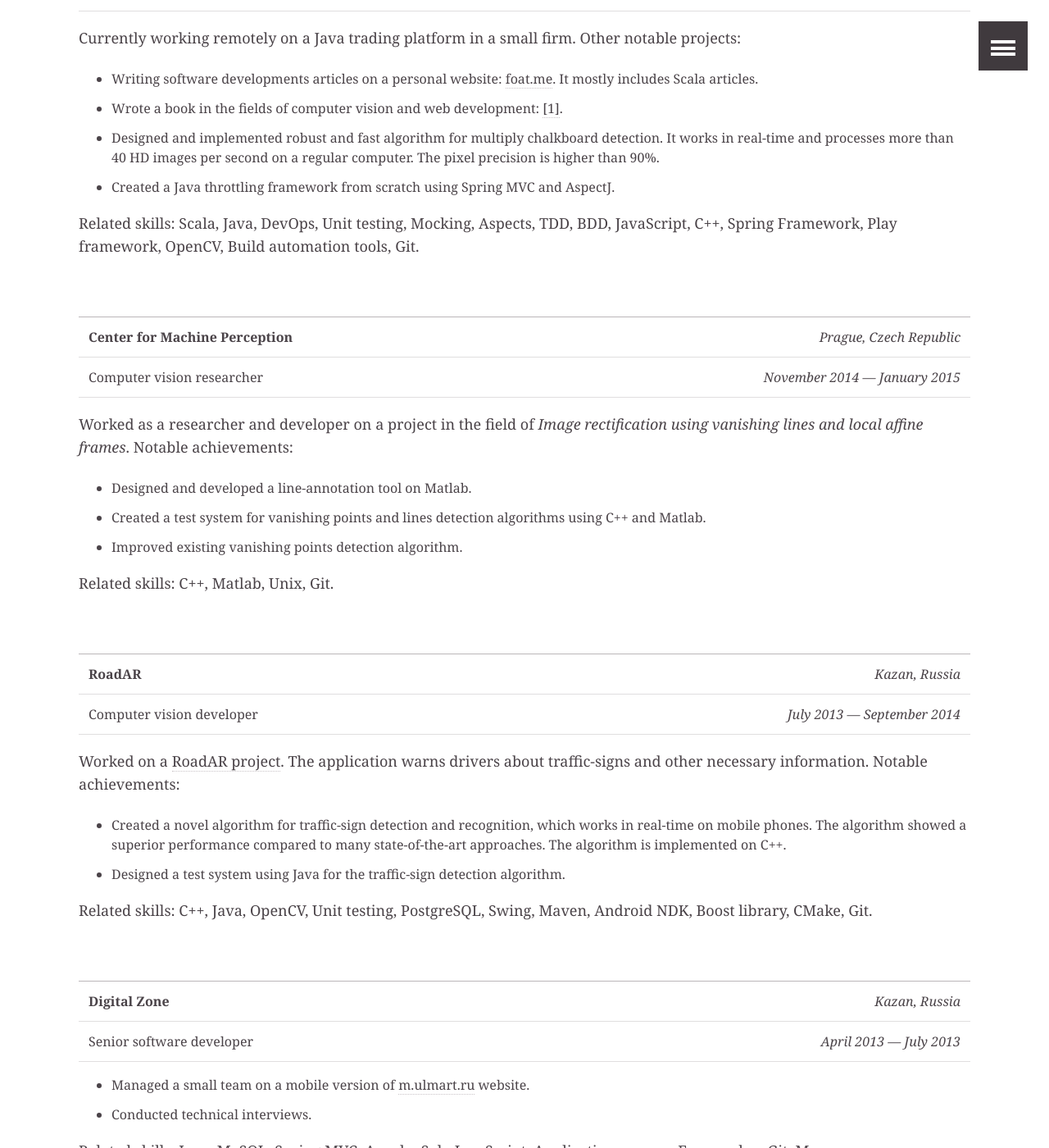
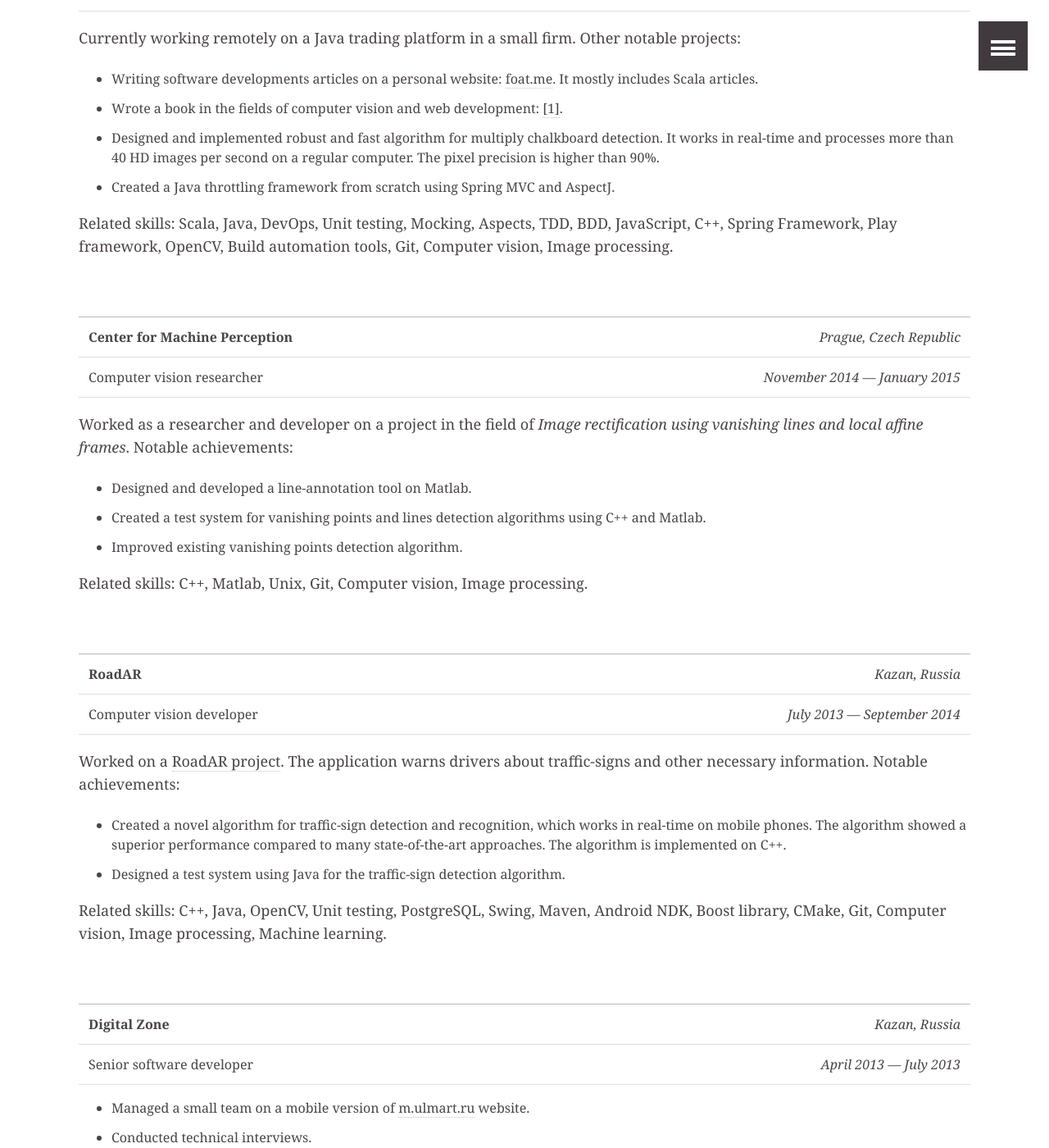
Before and after one commit to Foat/foat.github.io, a Jekyll site: the page built from cv.md, in a window 1280 px wide and 1400 px high, scrolled down 960 px. Shown: the whole window at 82% size. Built offline with Jekyll 4.4.1, drawn with Linux system fonts in a browser that asks for light colours; some of the changed text lies outside the part shown.

Commit message:
research skills

```diff
--- a/cv.md
+++ b/cv.md
@@ -43,7 +43,7 @@ Currently working remotely on a Java trading platform in a small firm. Other not
 * Designed and implemented robust and fast algorithm for multiply chalkboard detection. It works in real-time and processes more than 40 HD images per second on a regular computer. The pixel precision is higher than 90%.
 * Created a Java throttling framework from scratch using Spring MVC and AspectJ.
 
-Related skills: Scala, Java, DevOps, Unit testing, Mocking, Aspects, TDD, BDD, JavaScript, C++, Spring Framework, Play framework, OpenCV, Build automation tools, Git.
+Related skills: Scala, Java, DevOps, Unit testing, Mocking, Aspects, TDD, BDD, JavaScript, C++, Spring Framework, Play framework, OpenCV, Build automation tools, Git, Computer vision, Image processing.
 
 |
 -|-:
@@ -56,7 +56,7 @@ Worked as a researcher and developer on a project in the field of *Image rectifi
 * Created a test system for vanishing points and lines detection algorithms using C++ and Matlab.
 * Improved existing vanishing points detection algorithm.
 
-Related skills: C++, Matlab, Unix, Git.
+Related skills: C++, Matlab, Unix, Git, Computer vision, Image processing.
 
 |
 -|-:
@@ -68,7 +68,7 @@ Worked on a [RoadAR project](https://play.google.com/store/apps/details?id=ru.ro
 * Created a novel algorithm for traffic-sign detection and recognition, which works in real-time on mobile phones. The algorithm showed a superior performance compared to many state-of-the-art approaches. The algorithm is implemented on C++.
 * Designed a test system using Java for the traffic-sign detection algorithm.
 
-Related skills: C++, Java, OpenCV, Unit testing, PostgreSQL, Swing, Maven, Android NDK, Boost library, CMake, Git.
+Related skills: C++, Java, OpenCV, Unit testing, PostgreSQL, Swing, Maven, Android NDK, Boost library, CMake, Git, Computer vision, Image processing, Machine learning.
 
 |
 -|-:
@@ -105,7 +105,7 @@ Fields of interest: computer vision and image processing. Master thesis:
 
 * 3D scene reconstruction from a single view. Resulted in a paper called *Surface Prediction for a Single Image of Urban Scenes*. It was presented in Singapore in 2014 on the [SUAS 2014](http://www.cvc.uab.es/adas/suas2014/) workshop. The article itself was published in 2015: [[2]](#publications).
 
-Related skills: Matlab, C++, TeX.
+Related skills: Matlab, C++, TeX, Computer vision, Image processing.
 
 |
 -|-:
@@ -118,7 +118,7 @@ Fields of interest: computer vision and image processing, machine learning, web
 * Handwritten digit recognition using Java.
 * E-library using GWT.
 
-Related skills: Java, JEE, GWT.
+Related skills: Java, JEE, GWT, Computer vision, Image processing, Machine learning.
 
 ## It & programming skills
 
```
Also changed, not shown: 3 other files.
